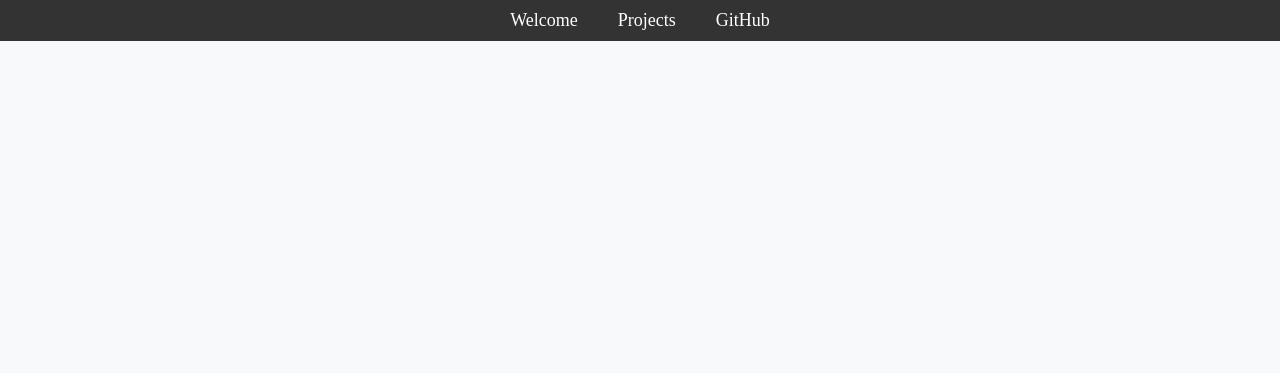
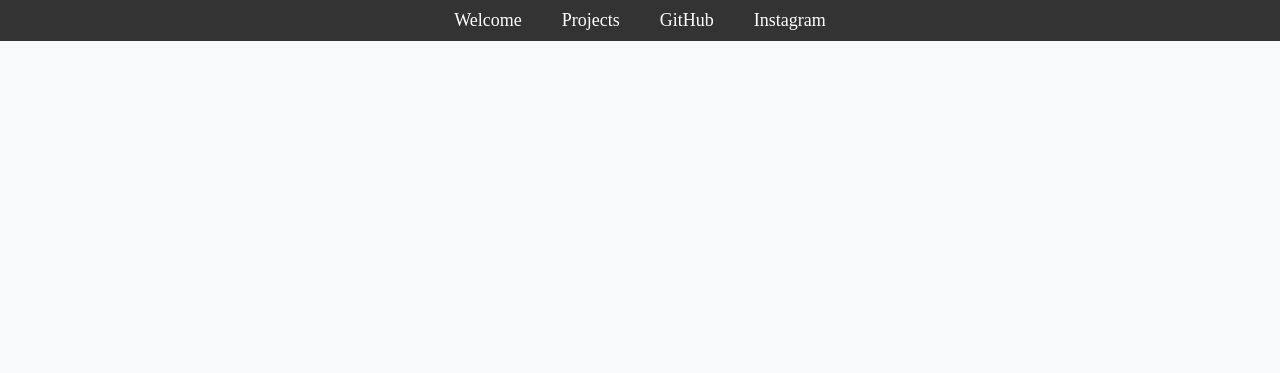
Before and after one commit to abel1584/abel, a plain HTML site: page index.html in a window 1280 px wide. Shown: the top 373 px of the page. Drawn offline with Linux system fonts and the light colour scheme.

Commit message:
Update index.html

```diff
--- a/index.html
+++ b/index.html
@@ -14,6 +14,7 @@
             <li><a href="#welcome-section">Welcome</a></li>
             <li><a href="#projects">Projects</a></li>
             <li><a id="profile-link" href="https://github.com/abel1584" target="_blank">GitHub</a></li>
+            <li><a id="instagram-link" href="https://www.instagram.com/abelfruxin/?__pwa=1#">Instagram</a></li>
         </ul>
     </nav>
 
```
